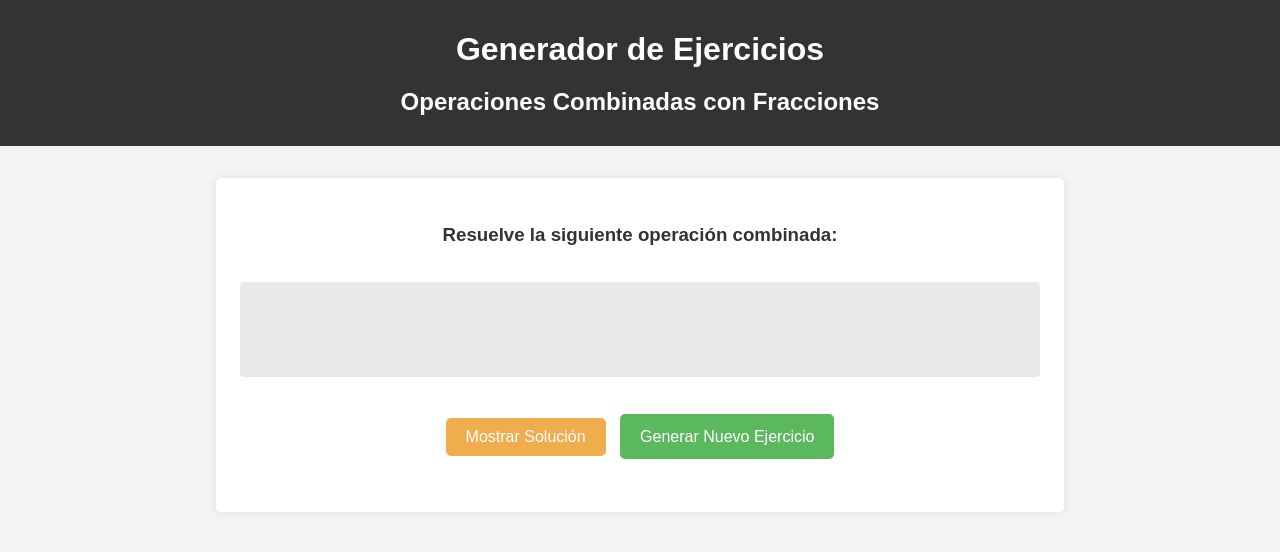
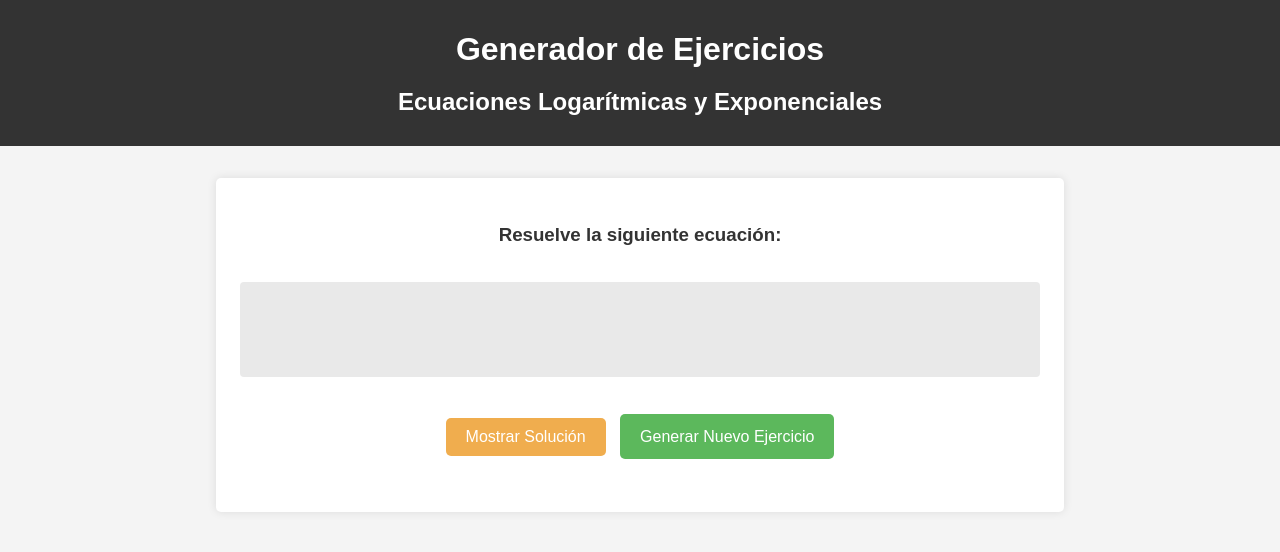
Before and after one commit to antonio-moliere/log-exp-equation-generator, a Flask app: template templates/index.html in a window 1280 px wide. Shown: the top 552 px of the page. Run offline with Flask 2, Linux system fonts and the light colour scheme; the template is opened without the code that fills it, so the values that code supplies are empty.

Commit message:
modificar base.html e index.html

```diff
--- a/templates/base.html
+++ b/templates/base.html
@@ -3,7 +3,7 @@
 <head>
     <meta charset="UTF-8">
     <meta name="viewport" content="width=device-width, initial-scale=1.0">
-    <title>{% block title %}Ejercicios co Fracciones{% endblock %}</title>
+    <title>{% block title %}Ejercicios de Ecuaciones Logarítmicas y Exponenciales{% endblock %}</title>
     <link rel="stylesheet" href="{{ url_for('static', filename='css/style.css') }}">
     <!-- MathJax para renderizar LaTeX -->
     <script>
@@ -26,7 +26,7 @@
 <body>
     <header>
         <h1>Generador de Ejercicios</h1>
-        <h2>Operaciones Combinadas con Fracciones</h2>
+        <h2>Ecuaciones Logarítmicas y Exponenciales</h2>
 
     </header>
     <main>
--- a/templates/index.html
+++ b/templates/index.html
@@ -1,13 +1,13 @@
 {% extends "base.html" %} {# Hereda de base.html para tener MathJax, CSS y estructura básica #}
 
 {# Define el título específico para esta página #}
-{% block title %}Generador de Ejercicios Avanzados{% endblock %}
+{% block title %}Generador de Ejercicios{% endblock %}
 
 {# Define el contenido principal que se insertará en base.html #}
 {% block content %}
 <div class="exercise-container">
 
-    <h3>Resuelve la siguiente operación combinada:</h3>
+    <h3>Resuelve la siguiente ecuación:</h3>
 
     {# Contenedor para el enunciado del problema #}
     <div class="problem-statement">
```
